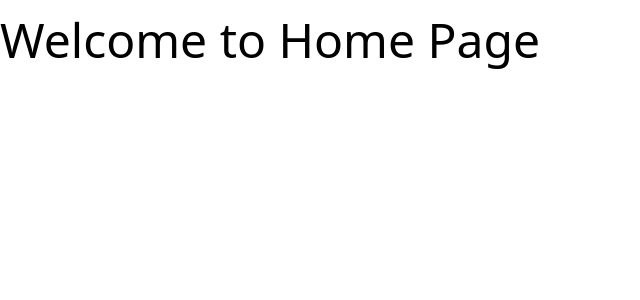
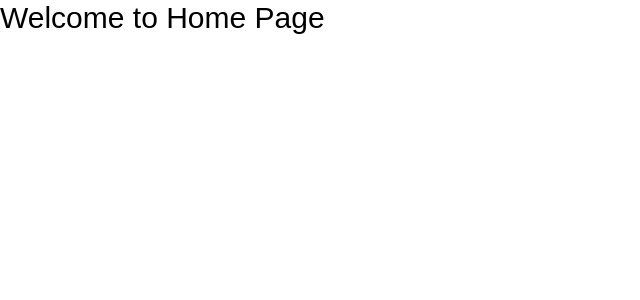
Before and after one commit to sagorpaul142/svelte_coding_assessment, a SvelteKit app: page / in a window 1280 px wide. Shown: the top 300 px of the page, without its empty margins (0-640 px from the left). Built offline with nearby package versions, Linux system fonts and the light colour scheme.

Commit message:
google font add chartjs install and home page code furnished

```diff
--- a/package.json
+++ b/package.json
@@ -23,5 +23,8 @@
 		"tailwindcss": "^3.3.3",
 		"vite": "^4.4.2"
 	},
-	"type": "module"
+	"type": "module",
+	"dependencies": {
+		"chart.js": "^4.4.0"
+	}
 }
--- a/src/app.css
+++ b/src/app.css
@@ -1,3 +1,9 @@
 @tailwind base;
 @tailwind components;
 @tailwind utilities;
+
+@import url('https://fonts.googleapis.com/css2?family=Poppins:ital,wght@0,100;0,200;0,300;0,400;0,500;0,600;0,700;0,800;0,900;1,100;1,200;1,300;1,400;1,500;1,600;1,700;1,800;1,900&display=swap');
+
+body {
+    font-family: 'Poppins', sans-serif;
+}
--- a/src/app.html
+++ b/src/app.html
@@ -4,6 +4,7 @@
 		<meta charset="utf-8" />
 		<link rel="icon" href="%sveltekit.assets%/favicon.png" />
 		<meta name="viewport" content="width=device-width" />
+        <script src="https://cdn.jsdelivr.net/npm/chart.js"></script>
 		%sveltekit.head%
 	</head>
 	<body data-sveltekit-preload-data="hover">
--- a/src/routes/+page.svelte
+++ b/src/routes/+page.svelte
@@ -1,5 +1,5 @@
 
 
 <div class="container mx-auto">
-    <h1 class="text-5xl mt-4">Welcome to Home Page</h1>
+    <h1 class="text-3xl">Welcome to Home Page</h1>
 </div>
```
Also changed, not shown: 1 other file (tests, documents, lock files or other folders).
